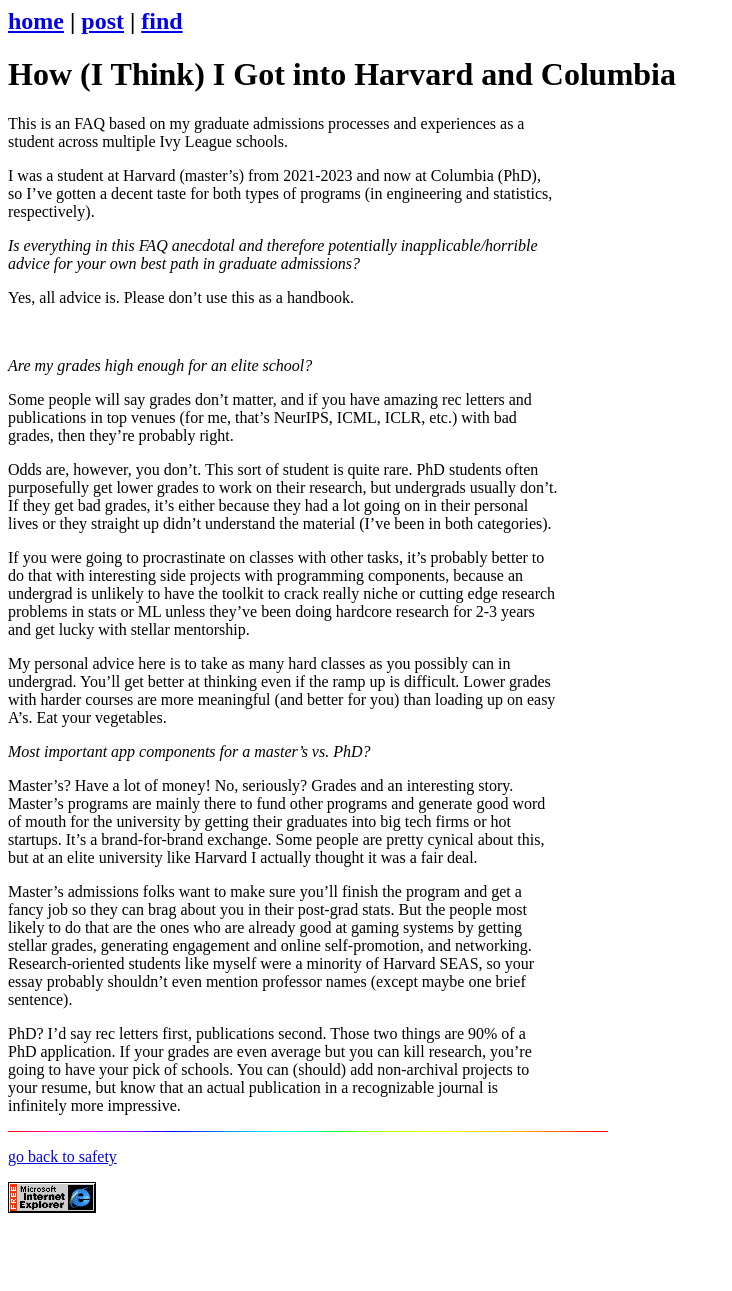
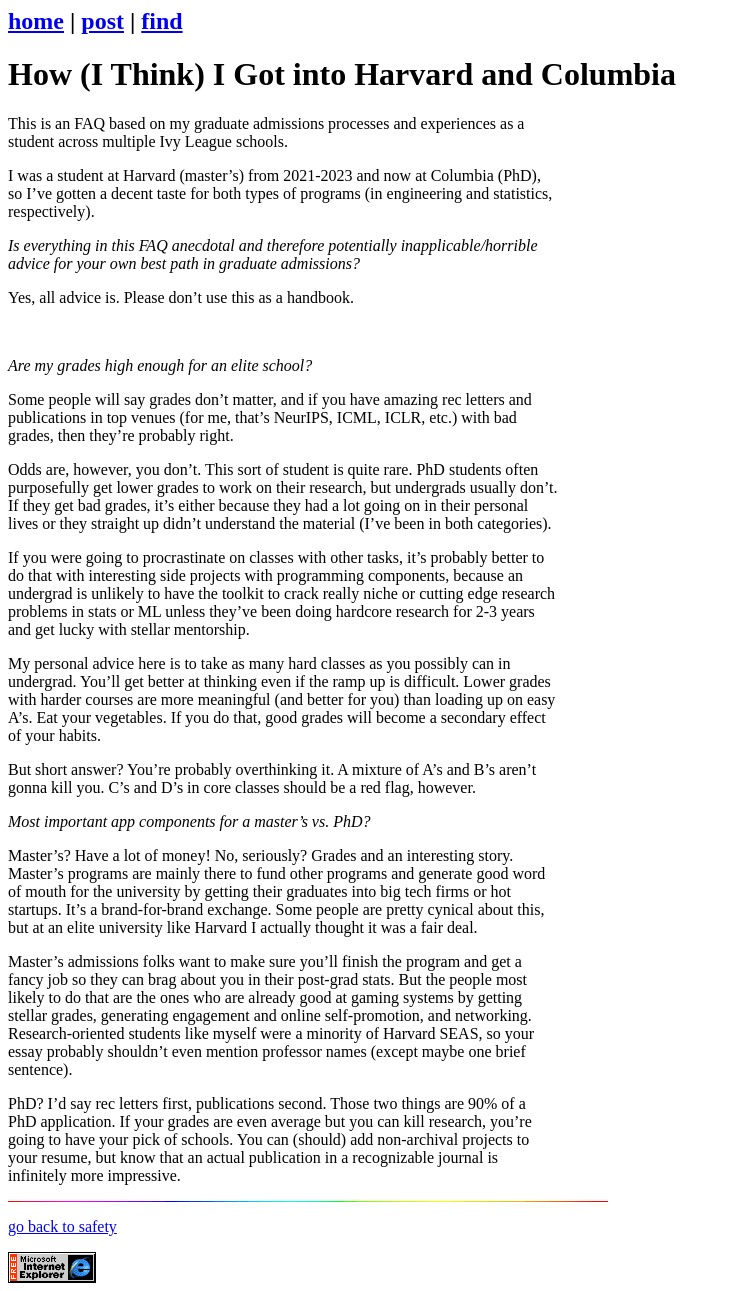
Before and after one commit to 00jrh00/00jrh00.github.io, a Jekyll site: the page built from _posts/2024-05-02-firstpost.markdown, in a window 1280 px wide. Shown: the whole page, without its empty margins (0-732 px from the left). Built offline with Jekyll 4.4.1, drawn with Linux system fonts in a browser that asks for light colours; before the commit the page ends 1221 px from its top, so only the background shows below that.

Commit message:
Update 2024-05-02-firstpost.markdown

```diff
--- a/_posts/2024-05-02-firstpost.markdown
+++ b/_posts/2024-05-02-firstpost.markdown
@@ -23,7 +23,9 @@
 
 If you were going to procrastinate on classes with other tasks, it's probably better to do that with interesting side projects with programming components, because an undergrad is unlikely to have the toolkit to crack really niche or cutting edge research problems in stats or ML unless they've been doing hardcore research for 2-3 years and get lucky with stellar mentorship.
 
-My personal advice here is to take as many hard classes as you possibly can in undergrad. You'll get better at thinking even if the ramp up is difficult. Lower grades with harder courses are more meaningful (and better for you) than loading up on easy A's. Eat your vegetables.
+My personal advice here is to take as many hard classes as you possibly can in undergrad. You'll get better at thinking even if the ramp up is difficult. Lower grades with harder courses are more meaningful (and better for you) than loading up on easy A's. Eat your vegetables. If you do that, good grades will become a secondary effect of your habits.
+
+But short answer? You're probably overthinking it. A mixture of A's and B's aren't gonna kill you. C's and D's in core classes should be a red flag, however.
 
 *Most important app components for a master's vs. PhD?*
 
```
